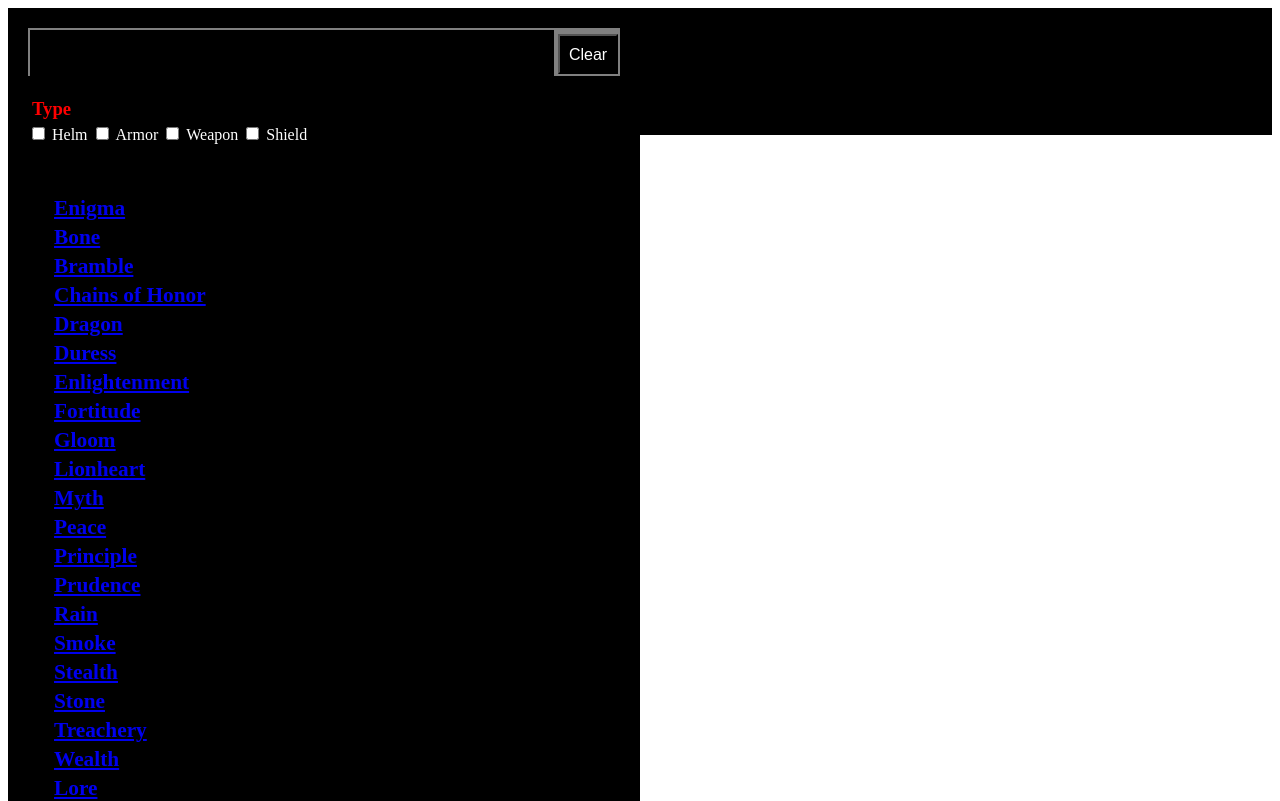
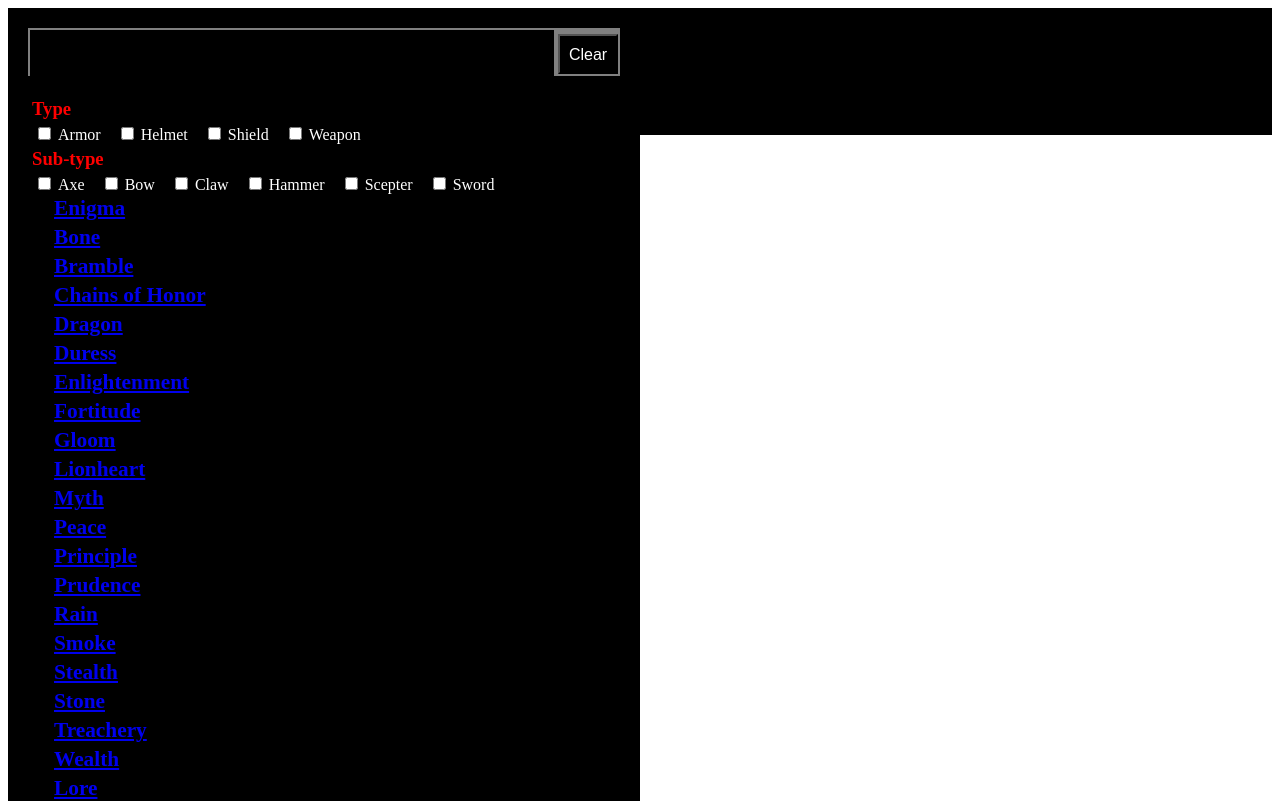
Before and after one commit to Yinkin45/d2-rune-calc, a Next.js app: page /runewords in a window 1280 px wide. Shown: the top 801 px of the page. Built offline with nearby package versions, Linux system fonts and the light colour scheme.

Commit message:
added filters and subtype filters.

```diff
--- a/components/FilterBar.js
+++ b/components/FilterBar.js
@@ -1,30 +1,33 @@
 import styles from './FilterBar.module.css'
-import { ITEM_TYPES } from '../data/types'
+import { ITEM_SUBTYPES, ITEM_TYPES } from '../data/types'
 
-export default function FilterBar({ toggleTypeFilter }) {
+export default function FilterBar({ toggleTypeFilter, toggleSubTypeFilter }) {
   return (
     <div className={styles.filterBar}>
       <div className={styles.header}>Type</div>
+      {Object.values(ITEM_TYPES).map((itemType) => {
+        return (
+          <span key={itemType} className={styles.section}>
             <input
               type={'checkbox'}
-        onChange={(e) => toggleTypeFilter(ITEM_TYPES.HELMET, e.target.checked)}
+              onChange={(e) => toggleTypeFilter(itemType, e.target.checked)}
             />
-      <span className={styles.types}>Helm</span>
+            <span className={styles.types}>{itemType}</span>
+          </span>
+        )
+      })}
+      <div className={styles.header}>Sub-type</div>
+      {Object.values(ITEM_SUBTYPES).map((itemSubType) => {
+        return (
+          <span key={itemSubType} className={styles.section}>
             <input
               type={'checkbox'}
-        onChange={(e) => toggleTypeFilter(ITEM_TYPES.ARMOR, e.target.checked)}
+              onChange={(e) => toggleSubTypeFilter(itemSubType, e.target.checked)}
             />
-      <span className={styles.types}>Armor</span>
-      <input
-        type={'checkbox'}
-        onChange={(e) => toggleTypeFilter(ITEM_TYPES.WEAPON, e.target.checked)}
-      />
-      <span className={styles.types}>Weapon</span>
-      <input
-        type={'checkbox'}
-        onChange={(e) => toggleTypeFilter(ITEM_TYPES.SHIELD, e.target.checked)}
-      />
-      <span className={styles.types}>Shield</span>
+            <span className={styles.types}>{itemSubType}</span>
+          </span>
+        )
+      })}
     </div>
   )
 }
--- a/components/FilterBar.module.css
+++ b/components/FilterBar.module.css
@@ -21,3 +21,8 @@
     margin: 2px;
 
 }
+.section {
+    margin: 2px 2px;
+    padding: 4px 4px;
+
+}
--- a/components/FilterableRunewordList.js
+++ b/components/FilterableRunewordList.js
@@ -2,24 +2,32 @@ import { useEffect, useState } from 'react'
 import SearchBar from './SearchBar'
 import FilterBar from './FilterBar'
 import RunewordList from './RunewordList'
+import useTypeFilters from '../hooks/useTypeFilters'
+import useSubTypeFilters from '../hooks/useSubTypeFilters'
 import ALL_RUNEWORDS from '../data'
-import useTypeFilters from '../hooks/useTypeFilters'
 
 export default function FilterableRunewordList() {
   const [searchTerm, setSearchTerm] = useState('')
   const { typeFilters, toggleTypeFilter } = useTypeFilters()
-
+  const { subTypeFilters, toggleSubTypeFilter } = useSubTypeFilters()
   const [filteredRunewords, setFilteredRunewords] = useState(ALL_RUNEWORDS)
 
   useEffect(() => {
+    console.log(`typeFilters: ${typeFilters}`)
+    console.log(`subTypeFilters ${subTypeFilters}`)
     updateSearchResults()
-  }, [searchTerm, typeFilters])
+  }, [searchTerm, typeFilters, subTypeFilters])
 
   const updateSearchResults = () => {
     const searchResults = ALL_RUNEWORDS.filter((eachRuneword) => {
       if (!eachRuneword.name.toLowerCase().includes(searchTerm.toLowerCase())) return false
       if (typeFilters.length > 0 && !hasCommonElement(eachRuneword.types, typeFilters)) return false
-
+      if (
+        subTypeFilters.length > 0 &&
+        eachRuneword.subTypes &&
+        !hasCommonElement(eachRuneword.subTypes, subTypeFilters)
+      )
+        return false
       return true
     })
     setFilteredRunewords(searchResults)
@@ -28,7 +36,7 @@ export default function FilterableRunewordList() {
   return (
     <div>
       <SearchBar searchTerm={searchTerm} setSearchTerm={setSearchTerm} />
-      <FilterBar toggleTypeFilter={toggleTypeFilter} />
+      <FilterBar toggleTypeFilter={toggleTypeFilter} toggleSubTypeFilter={toggleSubTypeFilter} />
       <RunewordList runewords={filteredRunewords} />
     </div>
   )
--- /dev/null
+++ b/hooks/useSubTypeFilters.js
@@ -0,0 +1,38 @@
+import { useState } from 'react'
+
+export default function useSubTypeFilters() {
+  const [subTypeFilters, setSubTypeFilters] = useState([])
+
+  const hasSubTypeFilter = (subType) => subTypeFilters.includes(subType)
+
+  const addSubTypeFilter = (subTypeToAdd) => {
+    setSubTypeFilters([subTypeToAdd, ...subTypeFilters])
+  }
+
+  const removeSubTypeFilter = (subTypeToRemove) => {
+    setSubTypeFilters(
+      subTypeFilters.filter((eachSubType) => {
+        return eachSubType !== subTypeToRemove
+      })
+    )
+  }
+
+  const toggleSubTypeFilter = (subTypeToToggle, isEnabled) => {
+    if (isEnabled) {
+      addSubTypeFilter(subTypeToToggle)
+    } else {
+      removeSubTypeFilter(subTypeToToggle)
+    }
+  }
+
+  const clearSubTypeFilters = () => setSubTypeFilters([])
+
+  return {
+    subTypeFilters,
+    hasSubTypeFilter,
+    addSubTypeFilter,
+    removeSubTypeFilter,
+    toggleSubTypeFilter,
+    clearSubTypeFilters,
+  }
+}
--- a/hooks/useTypeFilters.js
+++ b/hooks/useTypeFilters.js
@@ -2,6 +2,8 @@ import { useState } from 'react'
 
 export default function useTypeFilters() {
   const [typeFilters, setTypeFilters] = useState([])
+
+  const hasTypeFilter = (type) => typeFilters.includes(type)
 
   const addTypeFilter = (typeToAdd) => {
     setTypeFilters([typeToAdd, ...typeFilters])
@@ -14,6 +16,7 @@ export default function useTypeFilters() {
       })
     )
   }
+
   const toggleTypeFilter = (typeToToggle, isEnabled) => {
     if (isEnabled) {
       addTypeFilter(typeToToggle)
@@ -22,5 +25,14 @@ export default function useTypeFilters() {
     }
   }
 
-  return { typeFilters, addTypeFilter, removeTypeFilter, toggleTypeFilter }
+  const clearTypeFilters = () => setTypeFilters([])
+
+  return {
+    typeFilters,
+    hasTypeFilter,
+    addTypeFilter,
+    removeTypeFilter,
+    toggleTypeFilter,
+    clearTypeFilters,
+  }
 }
```
Lines whose indentation alone changed are shown as unchanged.
